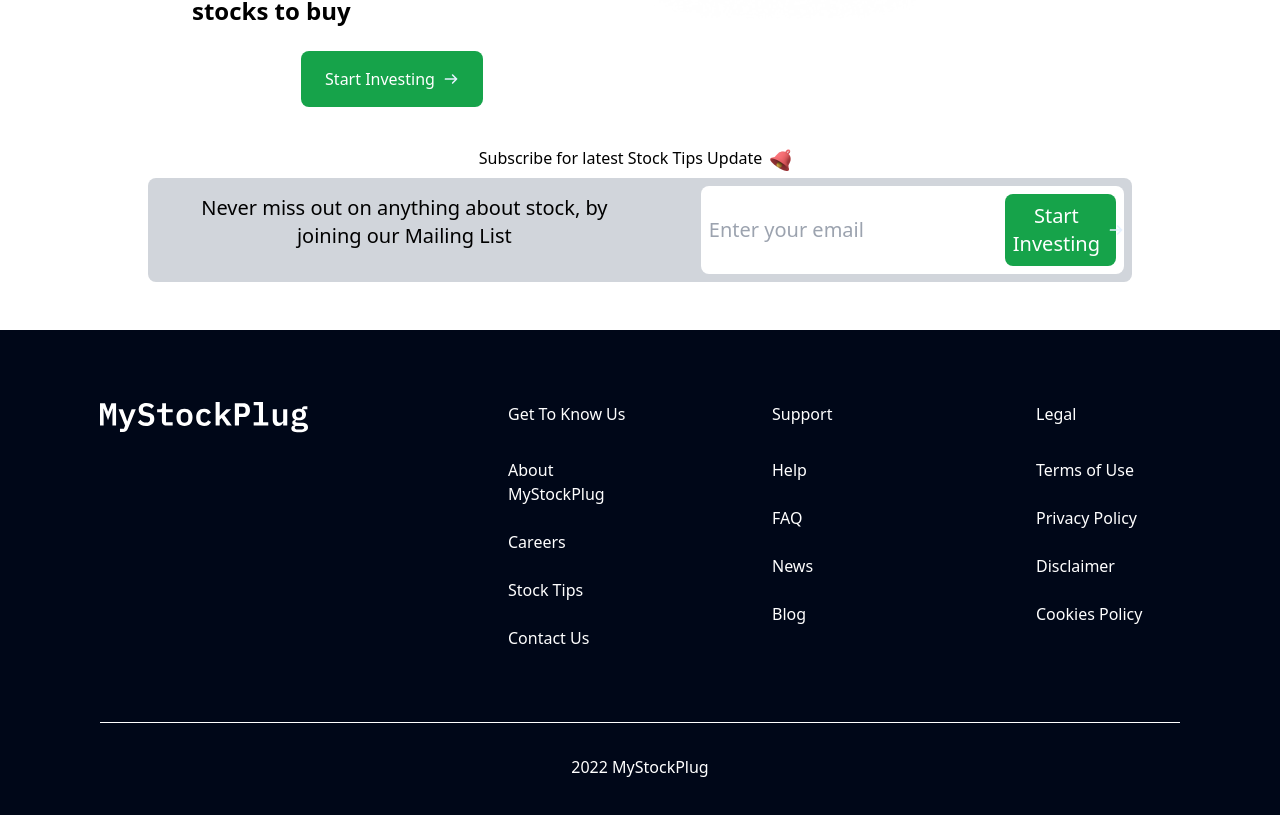
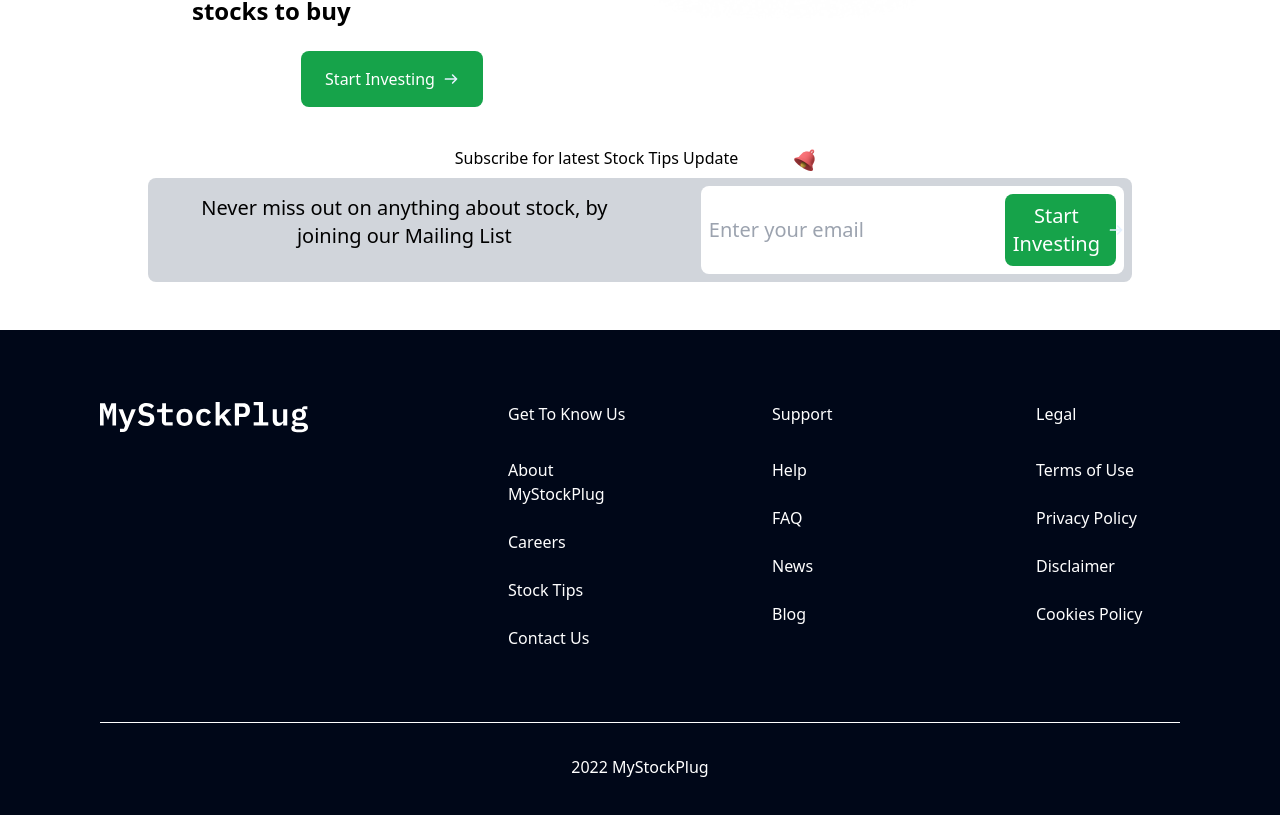
Before and after one commit to workshopapps/investment.web, a React (Create React App) app in the folder frontend/: page / in a window 1280 px wide. Shown: the part 2659-3474 px from the top of the page. Built offline with nearby package versions, Linux system fonts and the light colour scheme.

Commit message:
feat(FE-12): added the stock tips page

```diff
--- a/frontend/src/components/StockTips/StockTips.jsx
+++ b/frontend/src/components/StockTips/StockTips.jsx
@@ -184,7 +184,7 @@ const StockTips = () => {
                         </button>
                     </div>
                 </div>
-                <div className="flex w-full items-center justify-center">
+                <div className="flex w-full items-center justify-center gap-12">
                     <h1>Subscribe for latest Stock Tips Update</h1>
                     <img src={bell} alt="" className=" float-right" />
                 </div>
```
